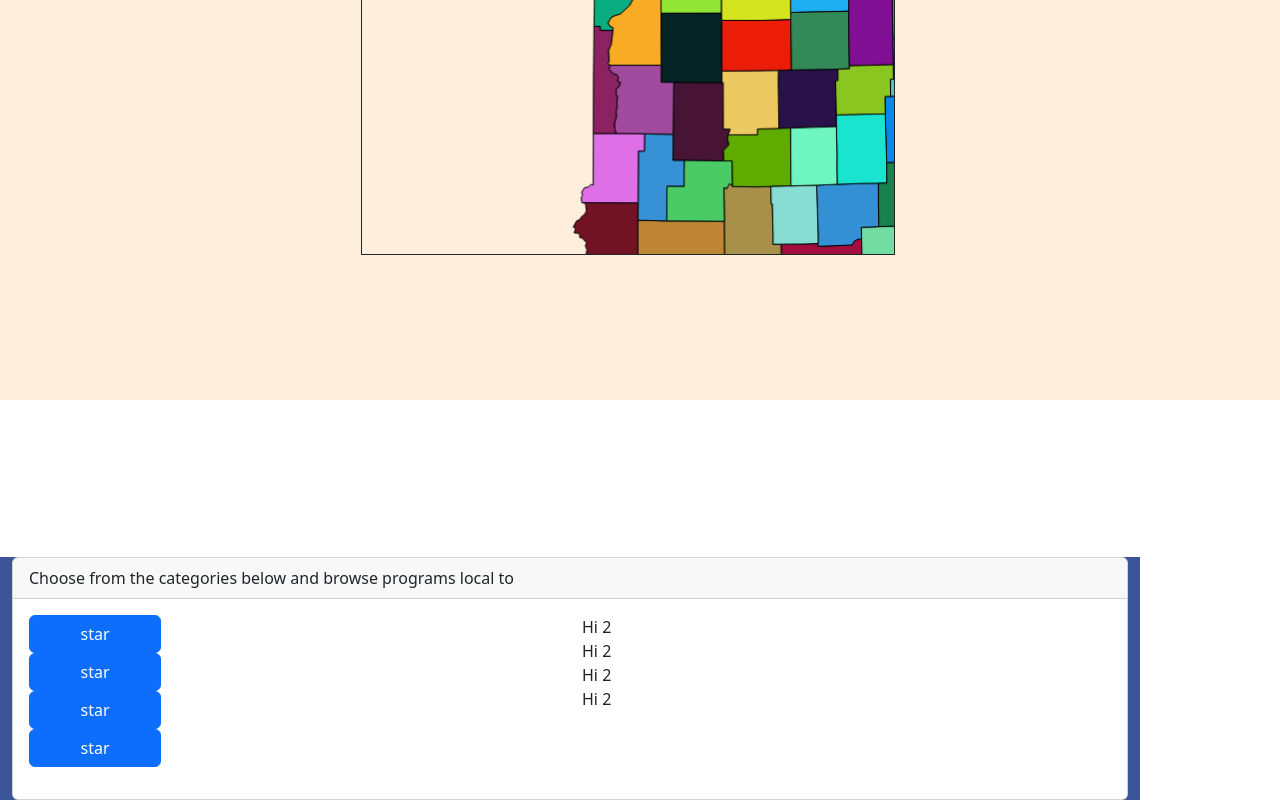
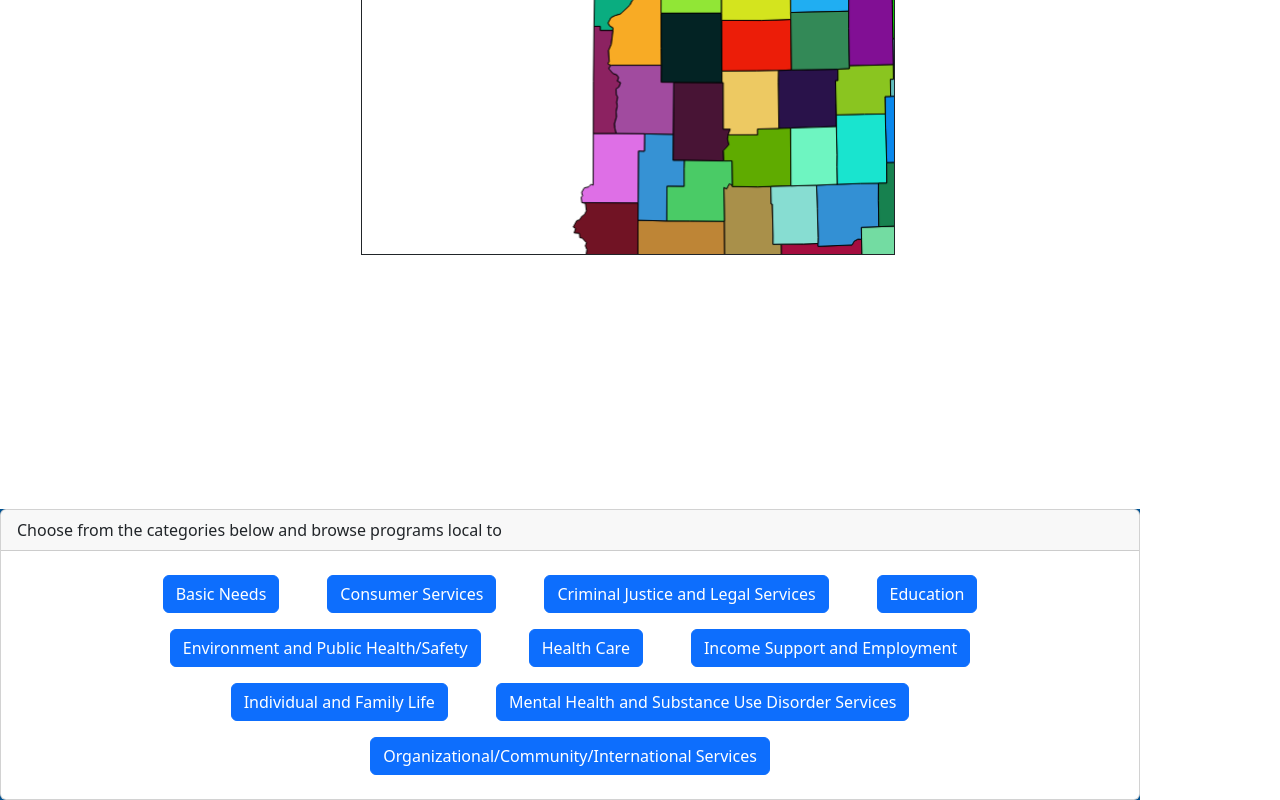
Before and after one commit to apet2929/CSSE280-FinalProject, a React (Create React App) app in the folder frontend/csse280-final-project/: page / in a window 1280 px wide. Shown: the part 400-1200 px from the top of the page. Built offline with nearby package versions, Linux system fonts and the light colour scheme.

Commit message:
updated styling

```diff
--- a/frontend/csse280-final-project/package.json
+++ b/frontend/csse280-final-project/package.json
@@ -12,6 +12,7 @@
     "@types/react-dom": "^18.2.12",
     "axios": "^1.6.1",
     "bootstrap": "^5.3.2",
+    "cors": "^2.8.5",
     "csv-parse": "^5.5.2",
     "fs": "^0.0.1-security",
     "react": "^18.2.0",
--- a/frontend/csse280-final-project/src/App.css
+++ b/frontend/csse280-final-project/src/App.css
@@ -3,7 +3,7 @@
     width: 100vw;
     height: 100vh;
     overflow: hidden;
-    background-color: #FFEEDB;
+    background-color: #FFFFFF;
     padding: 0;
 }
 
@@ -20,10 +20,10 @@
   top: 0px;
   text-align: left;
 
-  color: #FFEEDB;
+  color: #FFFFFF;
   margin-left: auto;
   margin-right: auto;
-  background-color: #42033D;
+  background-color: #005191;
 }
 
 #navlogo {
@@ -65,10 +65,8 @@ canvas {
 #serviceCategoryPopup {
     position: absolute;
     bottom: -50%;
-    /* width: 5%; */
-    background-color: #3b5598;
+    background-color: #005191;
     display: block;
-
 }
 
 @keyframes bar
--- a/frontend/csse280-final-project/src/ServiceCategoryPopup.tsx
+++ b/frontend/csse280-final-project/src/ServiceCategoryPopup.tsx
@@ -6,9 +6,10 @@ type CategoryProps = {
 }
 
 let Category = (props: CategoryProps) => {
-    return <li>
-        <button type="button" className="btn btn-primary w-25" onClick={(e) => props.onClick()}>{ props.name }</button>
-    </li>
+    // return <li>
+    //     <button type="button" className="btn btn-primary w-25" onClick={(e) => props.onClick(props.name)}>{ props.name }</button>
+    // </li>
+    return <button type="button" className="btn btn-primary mx-4 my-2" onClick={(e) => props.onClick(props.name)}>{ props.name }</button>
 }
 
 type PopupProps = {
@@ -17,32 +18,22 @@ type PopupProps = {
 }
 
 let ServiceCategoryPopup = (props: PopupProps) => {
-    return <div id="serviceCategoryPopup" className="container">
-        <div className="card">
+    return <div id="serviceCategoryPopup" className="container p-0">
+        <div className="card categoryCard">
             <div className="card-header">
             Choose from the categories below and browse programs local to {props.countyName}
             </div>
-            <div className="card-body container">
-                <div className="row">
-                    <div className="col-6">
-                        <ul className="list-unstyled">
-                            <Category name="star" onClick={() => props.onClick("star")}/>
-                            <Category name="star" onClick={() => props.onClick("star1")}/>
-                            <Category name="star" onClick={() => props.onClick("star2")}/>
-                            <Category name="star" onClick={() => props.onClick("star3")}/>
-                        </ul>
-                    </div>
-                    <div className="col-6">
-                        <ul className="list-unstyled">
-                            <li>Hi 2</li>
-                            <li>Hi 2</li>
-                            <li>Hi 2</li>
-                            <li>Hi 2</li>
-                        </ul>
-                    </div>
-                </div>
-
-
+            <div className="card-body text-center container">
+                    <Category name="Basic Needs" onClick={props.onClick}/>
+                    <Category name="Consumer Services" onClick={props.onClick}/>
+                    <Category name="Criminal Justice and Legal Services" onClick={props.onClick}/>
+                    <Category name="Education" onClick={props.onClick}/>
+                    <Category name="Environment and Public Health/Safety" onClick={props.onClick}/>
+                    <Category name="Health Care" onClick={props.onClick}/>
+                    <Category name="Income Support and Employment" onClick={props.onClick}/>
+                    <Category name="Individual and Family Life" onClick={props.onClick}/>
+                    <Category name="Mental Health and Substance Use Disorder Services" onClick={props.onClick}/>
+                    <Category name="Organizational/Community/International Services" onClick={props.onClick}/>
             </div>
         </div>
     </div>
```
Also changed, not shown: 2 other files (tests, documents, lock files or other folders).
